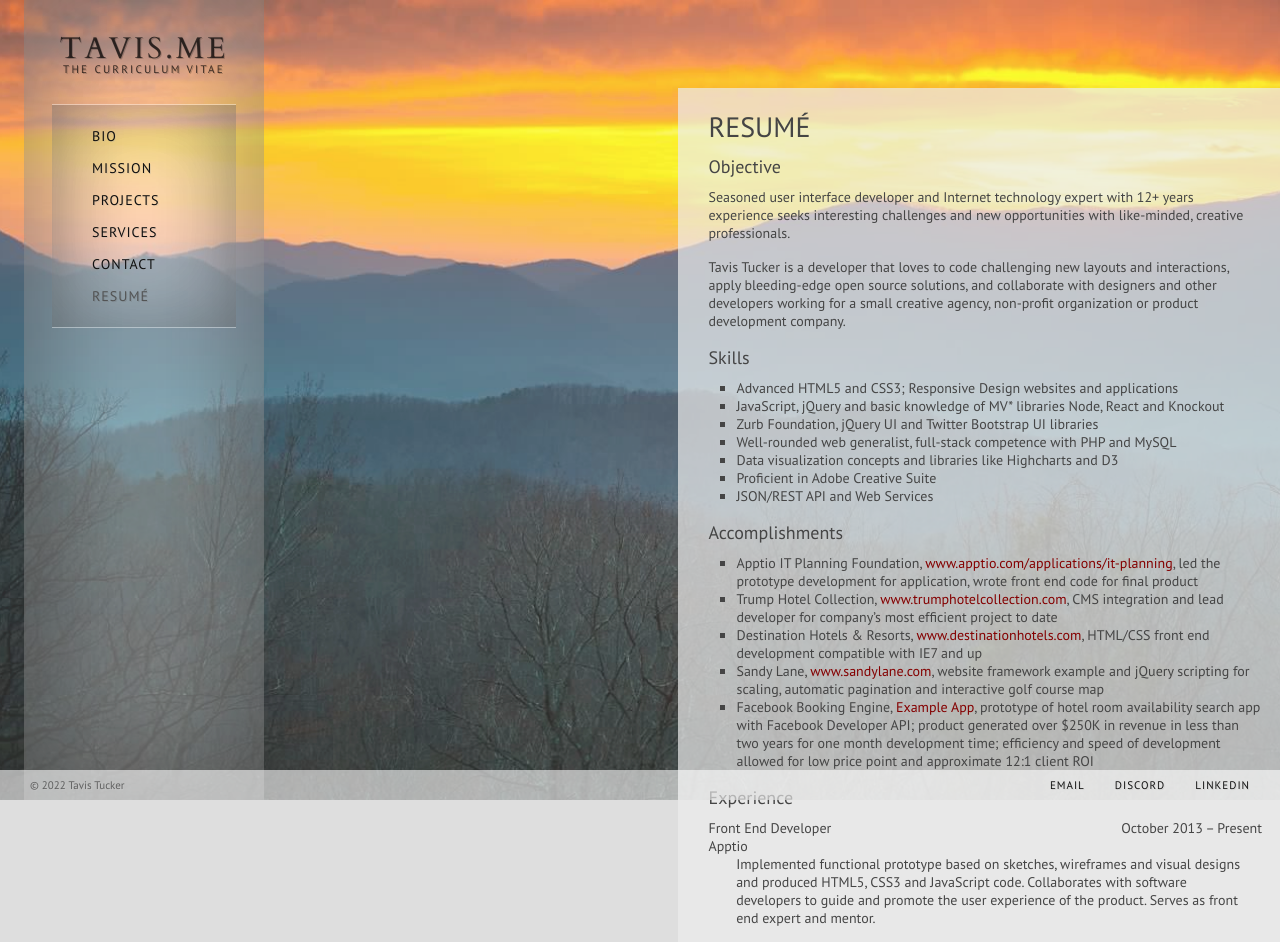
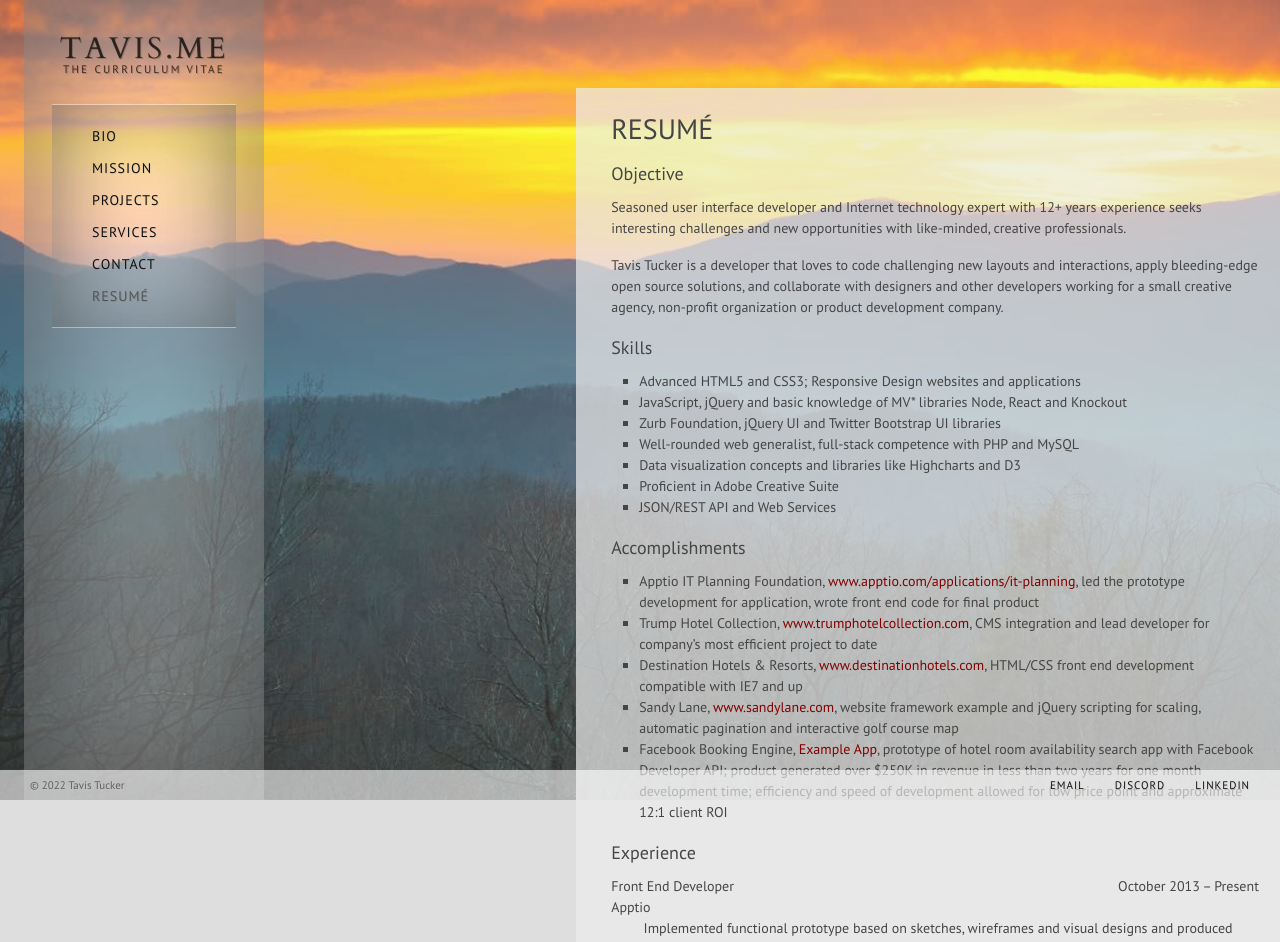
Before and after one commit to ttucker/tavis.me, a Next.js app: page /resume in a window 1280 px wide. Shown: the top 942 px of the page. Built offline with nearby package versions, Linux system fonts and the light colour scheme.

Commit message:
Tweak/cleanup styles

```diff
--- a/styles/globals.scss
+++ b/styles/globals.scss
@@ -34,8 +34,8 @@ a {
 article {
 	background-color: rgba(50, 50, 50, .7);
 	color: #ccc;
+	padding: 10px 0;
 	width: 100%;
-	padding: 10px 0;
 
 	a, a:hover, a:active {
 		color: #ff4444;
@@ -51,14 +51,13 @@ article {
 	}
 
 	h3, h4, ol, ul, dl, p, pre { margin: 0 4% 16px; }
-	h3, h4 { margin-bottom: 10px; font-size: 28px; font-weight: normal; text-transform: uppercase; }
+	h3, h4 { font-size: 28px; font-weight: normal; margin-bottom: 10px; text-transform: uppercase; }
 	h4 { font-size: 18px; text-transform: none; }
-	h5 { font-size: 16px; text-transform: uppercase; margin: 0 3% 10px; }
 	ol, ul { padding-left: 28px; }
 	ul { list-style-type: square; }
 	dl, dd ul { margin-top: 10px; }
 	dd ul { margin-left: 0; }
-	dt { float: right; clear: right; }
+	dt { clear: right; float: right; }
 	sup { line-height: 0; }
 
 	&.on {
@@ -67,8 +66,8 @@ article {
 	}
 
 	&.off {
+		height: 0;
 		opacity: 0;
-		height: 0;
 		padding: 0;
 	}
 }
@@ -81,17 +80,19 @@ article {
 	}
 
 	main {
+		height: 100vh;
 		position: absolute;
+		max-width: 800px;
 		right: 0;
-		width: 47%;
-		height: 100vh;
+		width: 55%;
 	}
 
 	article {
+		font-size: 100%;
+		line-height: 1.5;
+		padding: 20px 0 30px;
 		position: absolute;
 		top: 11%;
-		font-size: 100%;
-		padding: 20px 0 30px;
 
 		h3, h4, ol, ul, dl, p, pre {
 			margin-left: 5%;
@@ -104,10 +105,10 @@ article {
 		}
 
 		&.off {
+			height: auto;
+			opacity: 1;
 			top: 100%;
 			transition: top .25s ease-out;
-			height: auto;
-			opacity: 1;
 
 			* {
 				display: block;
@@ -115,7 +116,6 @@ article {
 		}
 	}
 }
-
 
 @media (prefers-color-scheme: light) {
 	html {
```
